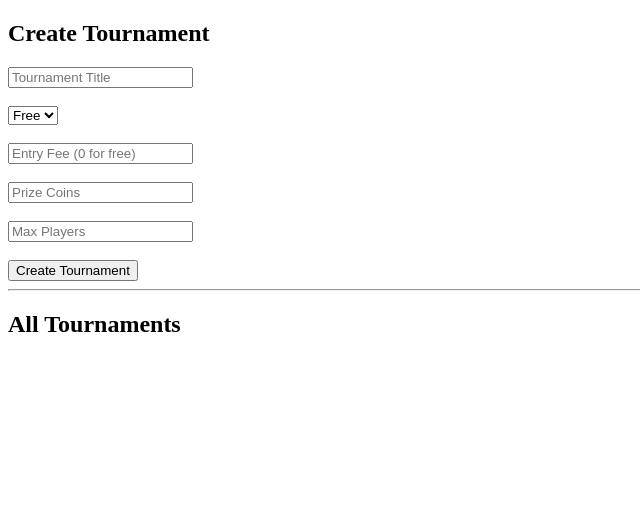
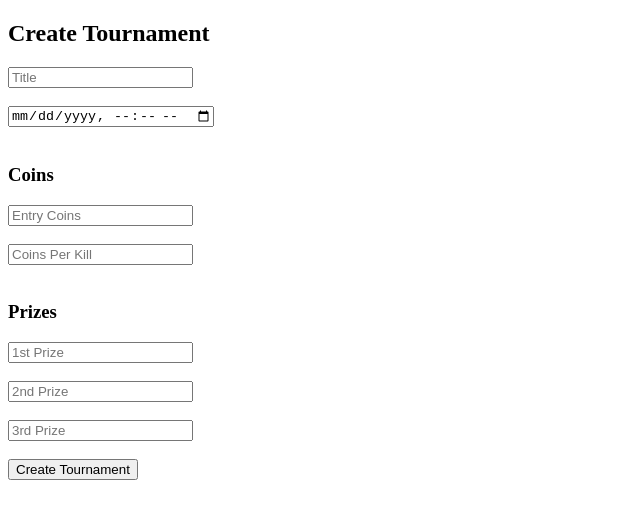
Before and after one commit to nikhilkumar70015-alt/ff-tournament-backend, a website: page admin-panel/tournament.html in a window 1280 px wide. Shown: the whole page, without its empty margins (0-640 px from the left). Drawn offline with Linux system fonts and the light colour scheme; no server answers; sample sign-in values are in the browser's storage.

Commit message:
Update tournament.html

```diff
--- a/admin-panel/tournament.html
+++ b/admin-panel/tournament.html
@@ -8,23 +8,19 @@
 
   <h2>Create Tournament</h2>
 
-  <input id="title" placeholder="Tournament Title"><br><br>
+  <input id="title" placeholder="Title"><br><br>
+  <input id="matchTime" type="datetime-local"><br><br>
 
-  <select id="type">
-    <option value="free">Free</option>
-    <option value="paid">Paid</option>
-  </select><br><br>
+  <h3>Coins</h3>
+  <input id="entryCoins" type="number" placeholder="Entry Coins"><br><br>
+  <input id="perKillCoins" type="number" placeholder="Coins Per Kill"><br><br>
 
-  <input id="entryFee" type="number" placeholder="Entry Fee (0 for free)"><br><br>
-  <input id="prizeCoins" type="number" placeholder="Prize Coins"><br><br>
-  <input id="maxPlayers" type="number" placeholder="Max Players"><br><br>
+  <h3>Prizes</h3>
+  <input id="first" type="number" placeholder="1st Prize"><br><br>
+  <input id="second" type="number" placeholder="2nd Prize"><br><br>
+  <input id="third" type="number" placeholder="3rd Prize"><br><br>
 
   <button onclick="createTournament()">Create Tournament</button>
-
-  <hr>
-
-  <h2>All Tournaments</h2>
-  <div id="list"></div>
 
   <script src="js/config.js"></script>
   <script src="js/auth.js"></script>
```
